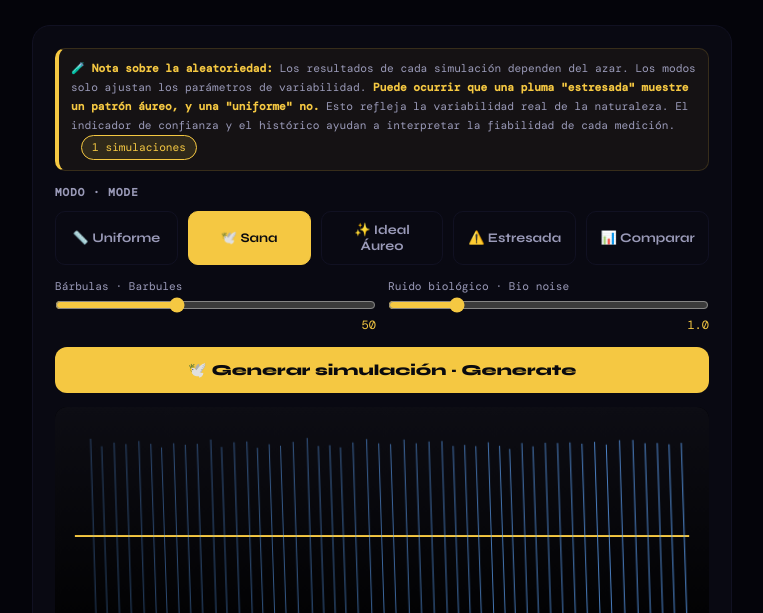
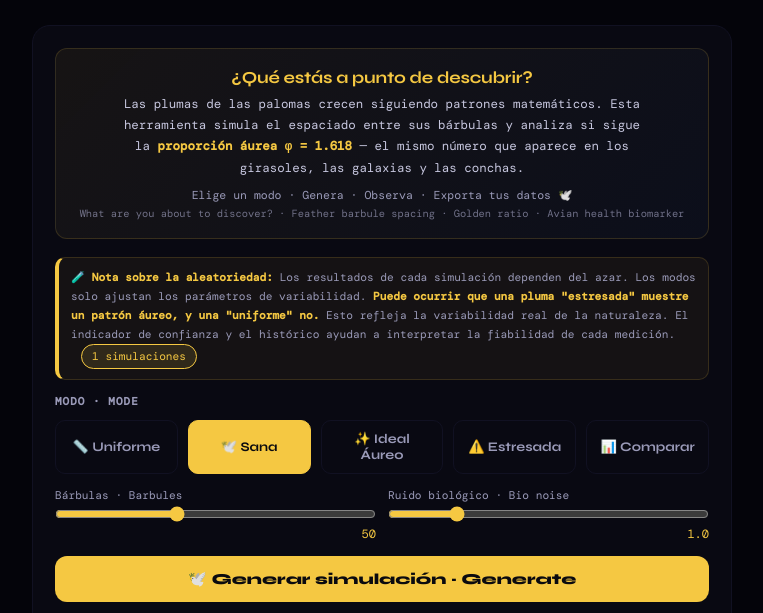
Before and after one commit to argira2030/argira-geometric-grace, a plain HTML site: page index.html in a window 1280 px wide. Shown: the part 166-779 px from the top of the page, without its empty margins (258-1021 px from the left). Drawn offline with nearby package versions, Linux system fonts and the light colour scheme.

Commit message:
Update index.html

```diff
--- a/index.html
+++ b/index.html
@@ -310,6 +310,16 @@
 </header>
 
 <div class="card" role="main">
+  <div style="text-align:center;margin-bottom:18px;padding:18px 12px 14px;border-radius:12px;background:linear-gradient(135deg,rgba(245,200,66,0.06),rgba(96,165,250,0.04));border:1px solid rgba(245,200,66,0.15);" aria-label="Introducción a Geometric Grace">
+    <p style="font-size:1.05rem;font-weight:700;color:var(--gold);margin-bottom:6px;letter-spacing:-0.01em;">¿Qué estás a punto de descubrir?</p>
+    <p style="font-size:0.78rem;color:#c8c8e0;font-family:'DM Mono',monospace;line-height:1.7;max-width:520px;margin:0 auto 8px;">
+      Las plumas de las palomas crecen siguiendo patrones matemáticos. Esta herramienta simula el espaciado entre sus bárbulas y analiza si sigue la <strong style="color:var(--gold)">proporción áurea φ = 1.618</strong> — el mismo número que aparece en los girasoles, las galaxias y las conchas.
+    </p>
+    <p style="font-size:0.72rem;color:var(--muted);font-family:'DM Mono',monospace;line-height:1.6;">
+      Elige un modo · Genera · Observa · Exporta tus datos 🕊️
+      <br><span style="font-size:0.65rem;opacity:0.7;">What are you about to discover? · Feather barbule spacing · Golden ratio · Avian health biomarker</span>
+    </p>
+  </div>
   <div class="info-box" style="border-left: 4px solid var(--gold);">
     <strong>🧪 Nota sobre la aleatoriedad:</strong> Los resultados de cada simulación dependen del azar. Los modos solo ajustan los parámetros de variabilidad. <strong>Puede ocurrir que una pluma "estresada" muestre un patrón áureo, y una "uniforme" no.</strong> Esto refleja la variabilidad real de la naturaleza. El indicador de confianza y el histórico ayudan a interpretar la fiabilidad de cada medición.
     <span class="sim-counter" id="sim-counter">0 simulaciones</span>
```
